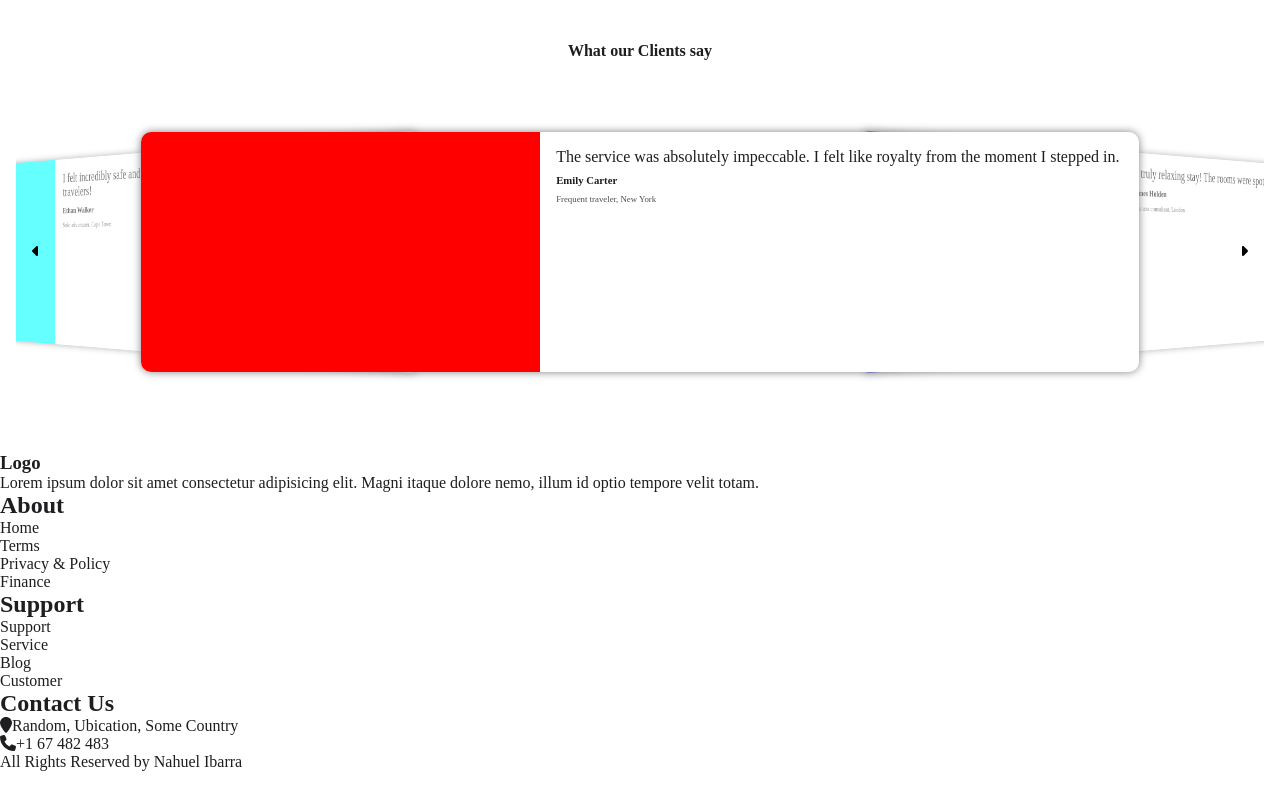
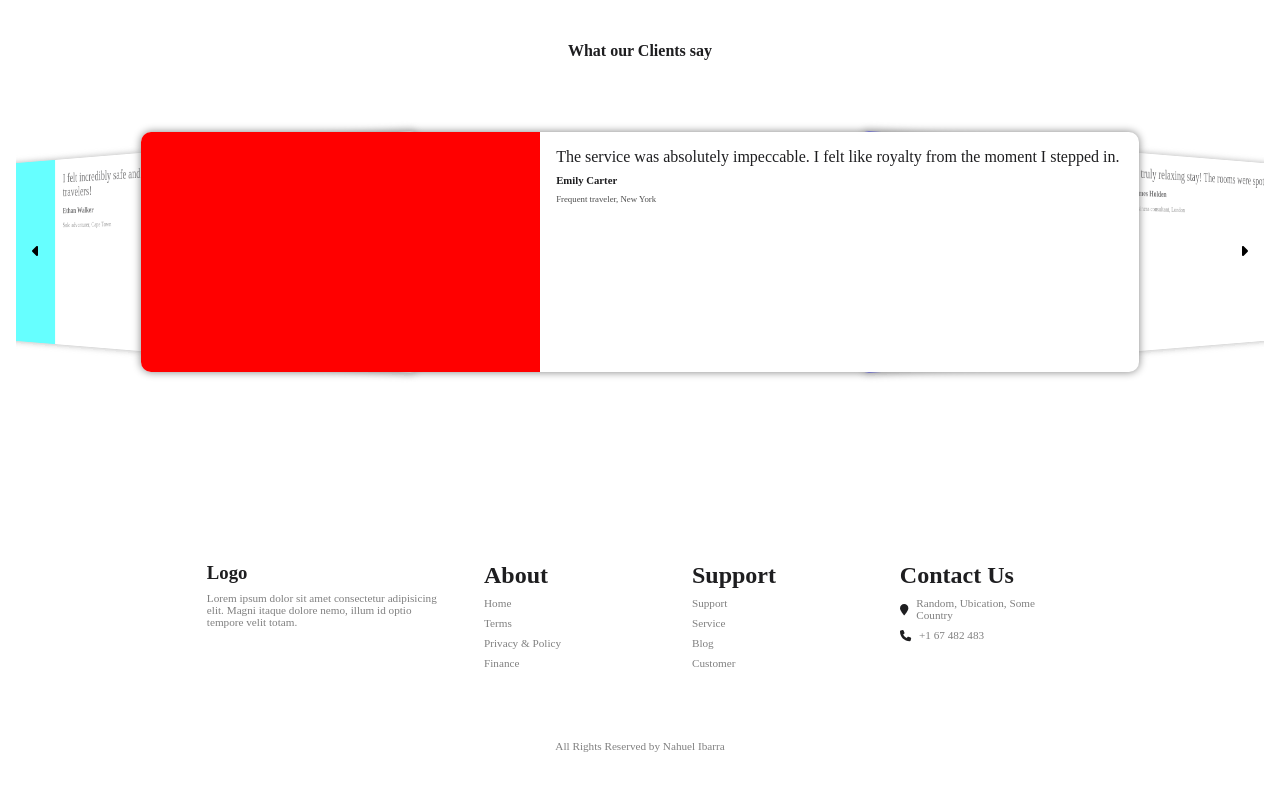
Before and after one commit to Animator55/HotelLanding, a React (Vite) app: page / in a window 1280 px wide. Shown: the part 1672-2472 px from the top of the page. Before the commit the page ends 2443 px from the top, so only its background shows below. Built offline with nearby package versions, Linux system fonts and the light colour scheme.

Commit message:
added footer

```diff
--- /dev/null
+++ b/src/assets/footer.css
@@ -0,0 +1,29 @@
+.footer {
+    padding: 5%;
+    display: grid;
+    grid-template-columns: 28% 20% 20% 20%;
+    gap: 4%;
+}
+
+.footer-column {
+    width: 100%;
+    display: flex;
+    flex-direction: column;
+    gap: .5rem;
+}
+.footer-column p {
+    font-size: .7rem;
+    color: gray;
+}
+.footer-column div {
+    font-size: .7rem;
+    display: flex;
+    align-items: center;
+    gap: .5rem;
+}
+
+
+.paragraph {
+    font-size: .7rem;
+    color: gray;
+}
--- a/src/components/Footer.tsx
+++ b/src/components/Footer.tsx
@@ -1,43 +1,44 @@
 import { faMapMarker, faPhone } from "@fortawesome/free-solid-svg-icons";
 import { FontAwesomeIcon } from "@fortawesome/react-fontawesome";
+import "../assets/footer.css"
 
 export default function Footer () {
-    return <footer id="Contact">
-        <section>
+    return <footer id="Contact" className="block">
+        <section className="footer">
 
-            <div>
+            <div className="footer-column">
                 <h3>Logo</h3>
                 <p>Lorem ipsum dolor sit amet consectetur adipisicing elit.
                     Magni itaque dolore nemo, illum id optio tempore velit totam.</p>
-                <div>
-                </div>
+                {/* <div>
+                </div> */}
             </div>
-            <div>
+            <div className="footer-column">
                 <h2>About</h2>
                 <p>Home</p>
                 <p>Terms</p>
                 <p>Privacy & Policy</p>
                 <p>Finance</p>
             </div>
-            <div>
+            <div className="footer-column">
                 <h2>Support</h2>
                 <p>Support</p>
                 <p>Service</p>
                 <p>Blog</p>
                 <p>Customer</p>
             </div>
-            <div>
+            <div className="footer-column">
                 <h2>Contact Us</h2>
-                <p>
+                <div>
                     <FontAwesomeIcon icon={faMapMarker}/>
-                    Random, Ubication, Some Country
-                </p>
-                <p>
+                    <p>Random, Ubication, Some Country</p>
+                </div>
+                <div>
                     <FontAwesomeIcon icon={faPhone}/>
-                    +1 67 482 483
-                </p>
+                    <p>+1 67 482 483</p>
+                </div>
             </div>
         </section>
-        <p>All Rights Reserved by Nahuel Ibarra</p>
+        <p className="paragraph">All Rights Reserved by Nahuel Ibarra</p>
     </footer>
 }
```
